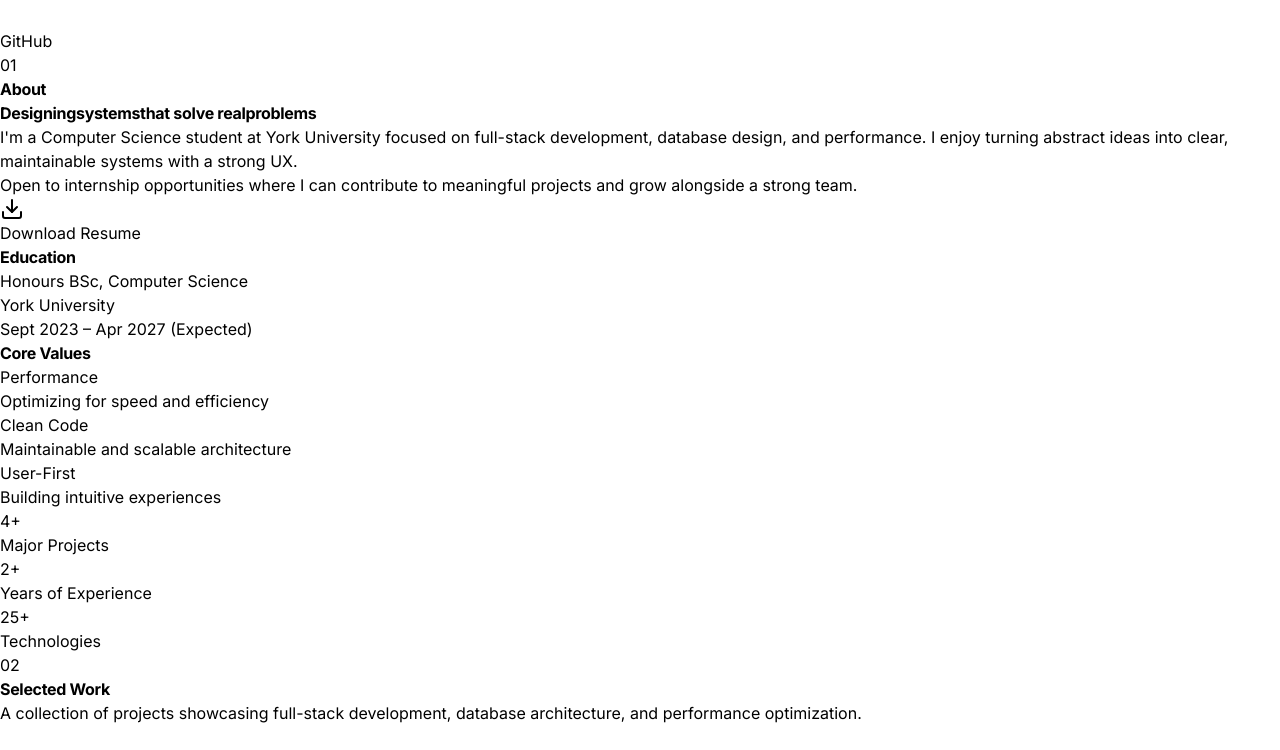
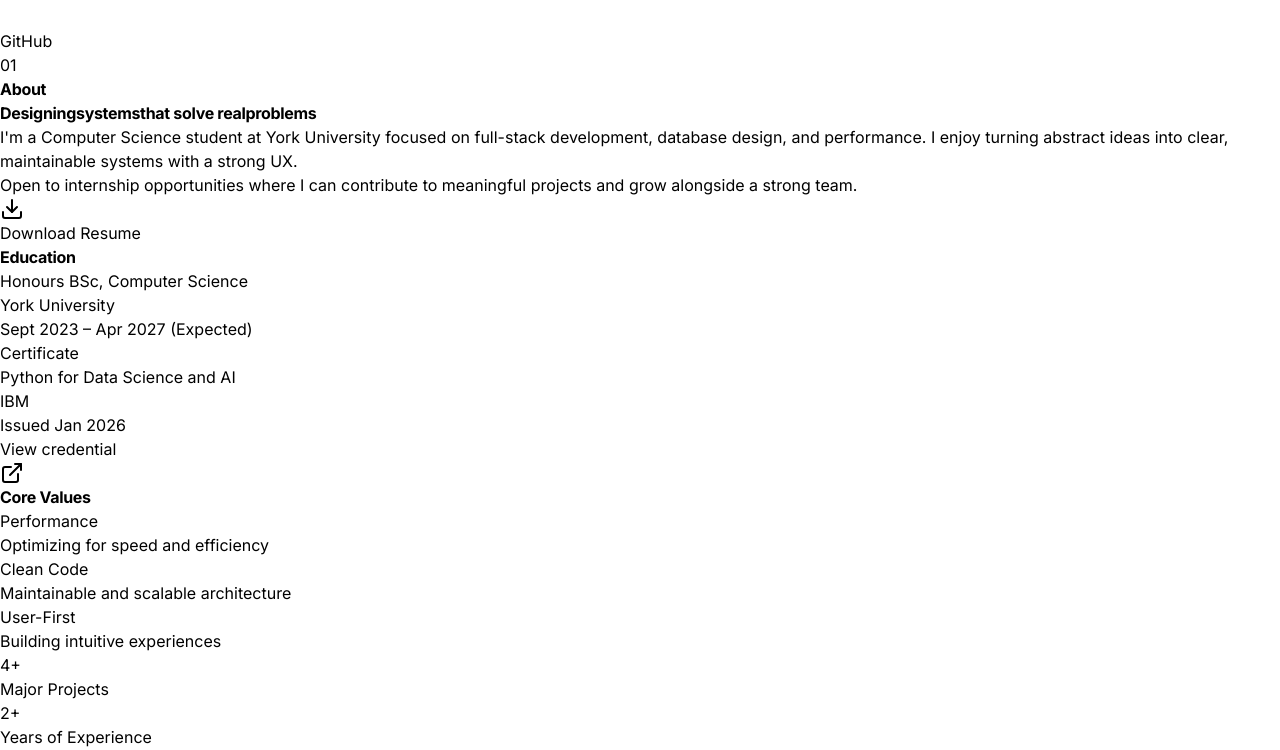
Before and after one commit to mahyar-jbr/portfolio, a React (Vite) app: page / in a window 1280 px wide. Shown: the part 2027-2777 px from the top of the page. Built offline with nearby package versions, Linux system fonts and the light colour scheme.

Commit message:
Add IBM Python for Data Science and AI certification

```diff
--- a/src/components/AboutSection.jsx
+++ b/src/components/AboutSection.jsx
@@ -1,7 +1,7 @@
 import { motion, useScroll, useTransform } from 'framer-motion';
 import { useInView } from 'react-intersection-observer';
 import { useRef, useState } from 'react';
-import { Download } from 'lucide-react';
+import { Download, ExternalLink } from 'lucide-react';
 
 export default function AboutSection() {
   const [ref, inView] = useInView({
@@ -323,6 +323,101 @@ export default function AboutSection() {
                   </div>
                 </div>
               </motion.div>
+
+              {/* Certification */}
+              <motion.div
+                className="group relative cursor-default mt-6"
+                initial={{ opacity: 0, x: -20 }}
+                animate={inView ? { opacity: 1, x: 0 } : {}}
+                transition={{ delay: 1.1, duration: 0.6 }}
+              >
+                {/* Background glow on hover */}
+                <motion.div
+                  className="absolute -inset-4 bg-white/5 rounded-lg -z-10"
+                  initial={{ opacity: 0, scale: 0.95 }}
+                  whileHover={{ opacity: 1, scale: 1 }}
+                  transition={{ duration: 0.3 }}
+                />
+
+                {/* Animated left border system */}
+                <div className="relative pl-6 py-4">
+                  {/* Base border */}
+                  <div className="absolute left-0 top-0 h-full w-[2px] bg-zinc-800" />
+
+                  {/* Animated white border that grows */}
+                  <motion.div
+                    className="absolute left-0 top-0 w-[2px] bg-white"
+                    initial={{ height: 0 }}
+                    whileHover={{ height: '100%' }}
+                    transition={{ duration: 0.4, ease: "easeOut" }}
+                    style={{ transformOrigin: 'top' }}
+                  />
+
+                  {/* Corner accent - top */}
+                  <motion.div
+                    className="absolute left-0 top-0 w-4 h-4 border-l-2 border-t-2 border-transparent"
+                    animate={{
+                      borderColor: 'rgba(255,255,255,0.0)'
+                    }}
+                    whileHover={{
+                      borderColor: 'rgba(255,255,255,0.5)',
+                      x: -4,
+                      y: -4
+                    }}
+                    transition={{ duration: 0.3 }}
+                  />
+
+                  {/* Corner accent - bottom */}
+                  <motion.div
+                    className="absolute left-0 bottom-0 w-4 h-4 border-l-2 border-b-2 border-transparent"
+                    animate={{
+                      borderColor: 'rgba(255,255,255,0.0)'
+                    }}
+                    whileHover={{
+                      borderColor: 'rgba(255,255,255,0.5)',
+                      x: -4,
+                      y: 4
+                    }}
+                    transition={{ duration: 0.3 }}
+                  />
+
+                  {/* Content */}
+                  <div className="relative">
+                    <div className="flex items-center gap-2 mb-2">
+                      <span className="text-xs font-bold tracking-wider uppercase text-zinc-500 px-2 py-0.5 border border-zinc-700 rounded">
+                        Certificate
+                      </span>
+                    </div>
+                    <motion.div
+                      className="text-xl font-bold text-white mb-2 flex items-center gap-3"
+                      whileHover={{
+                        textShadow: '0 0 10px rgba(255,255,255,0.2)'
+                      }}
+                      transition={{ duration: 0.3 }}
+                    >
+                      Python for Data Science and AI
+                      <motion.div
+                        className="w-0 h-[2px] bg-gradient-to-r from-white to-transparent group-hover:w-12 transition-all duration-300"
+                      />
+                    </motion.div>
+                    <div className="text-base text-zinc-400 group-hover:text-zinc-300 transition-colors duration-300 mb-1">
+                      IBM
+                    </div>
+                    <div className="text-sm text-zinc-500 group-hover:text-zinc-400 transition-colors duration-300 mb-2">
+                      Issued Jan 2026
+                    </div>
+                    <a
+                      href="https://www.credly.com/badges/cd2a000b-2b9c-4616-ba7c-bb7493dc71c5/linked_in_profile"
+                      target="_blank"
+                      rel="noopener noreferrer"
+                      className="inline-flex items-center gap-1.5 text-xs text-zinc-500 hover:text-white transition-colors duration-300"
+                    >
+                      View credential
+                      <ExternalLink className="w-3 h-3" />
+                    </a>
+                  </div>
+                </div>
+              </motion.div>
             </motion.div>
 
             {/* Core values with hover effects */}
```
